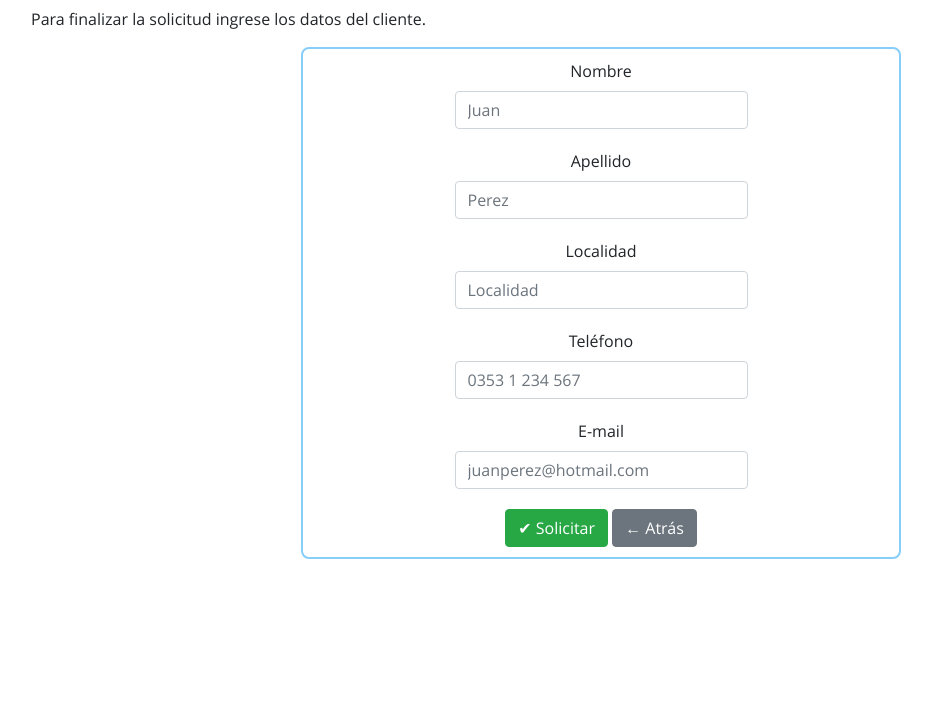
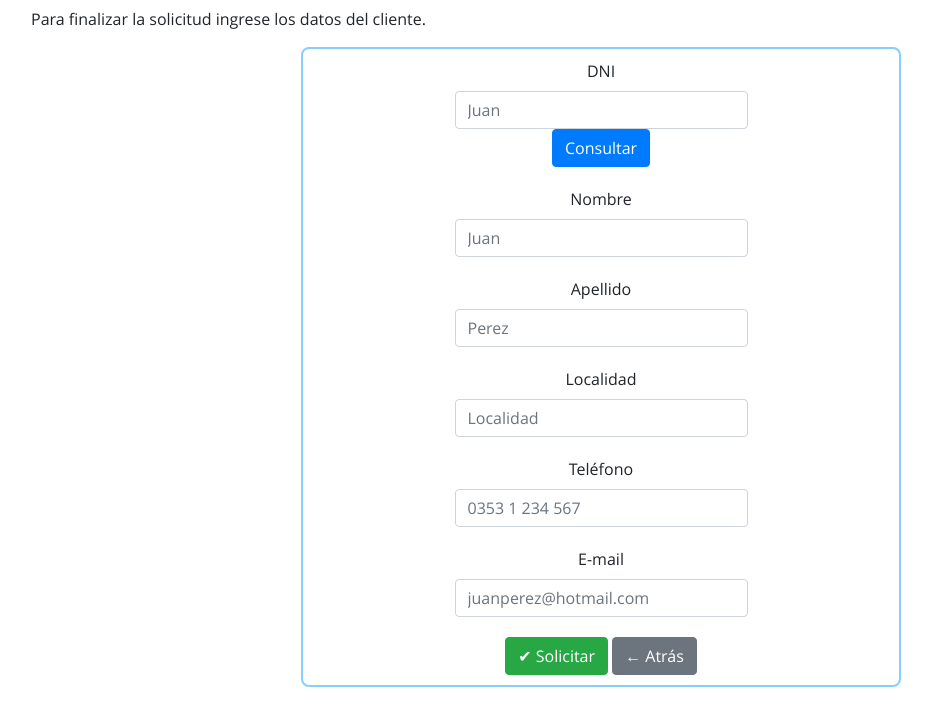
Before and after one commit to marcorichetta/Calculadora-Financiera, a Flask app: template templates/solicitud.html in a window 1280 px wide. Shown: the part 131-858 px from the top of the page, without its empty margins (39-971 px from the left). Before the commit the page ends 690 px from the top, so only its background shows below. Run offline with Flask 2, Linux system fonts and the light colour scheme; the template is opened without the code that fills it, so the values that code supplies are empty; some libraries are stand-ins or nearby versions.

Commit message:
Chequeo de Dni hecho. También se guarda el plazo fijo con el usuario que lo realiza. Tengo que hacer un check para que el usuario no se ingrese 2 veces.

```diff
--- a/app.py
+++ b/app.py
@@ -25,24 +25,36 @@ def prestamo():
 def solicitud():
 
     if request.method == "POST":
+        dni = request.form.get("dni")
         nombre = request.form.get("nombre")
         apellido = request.form.get("apellido")
         localidad = request.form.get("localidad")
         telefono = request.form.get("telefono")
         email = request.form.get("email")
 
-        # Data to be sent to database.
-        userData = [nombre,apellido,localidad, telefono, email]
-
         # Accedo al valor del plazo fijo con session
         # Ver más en http://flask.pocoo.org/docs/1.0/quickstart/#sessions
-        print(userData, session['valor'])
+        print(session['valor'])
 
-        db.execute("INSERT INTO usuarios (usuario, telefono, domicilio, sueldo) VALUES (:usuario, :telefono, :domicilio, :sueldo)",
-                    usuario=nombre,
+        capital = session['valor'][0]
+        plazo = session['valor'][1]
+        tasa = session['valor'][2]
+
+        db.execute("INSERT INTO clientes (dni, nombre, apellido, localidad, telefono, email) VALUES (:dni, :nombre, :apellido, :localidad, :telefono, :email)",
+                    dni=dni,
+                    nombre=nombre,
+                    apellido=apellido,
+                    localidad=localidad,
                     telefono=telefono,
-                    domicilio=localidad,
-                    sueldo=45000)
+                    email=email)
+
+        db.execute("INSERT INTO plazos (dnicliente, capital, plazo, tasa) VALUES (:dni, :capital, :plazo, :tasa)",
+                                        dni=dni,
+                                        capital=capital,
+                                        plazo=plazo,
+                                        tasa=tasa)
+
+        session.pop['valor', None]
 
         flash('El plazo fijo fue depositado con éxito')
 
@@ -95,10 +107,11 @@ def consultaUser():
     dni = request.args.get("dni")
     print(dni)
 
-    usuario = db.execute("SELECT * FROM usuarios WHERE dni = :dni",
+    usuario = db.execute("SELECT * FROM clientes WHERE dni = :dni",
                         dni = dni)
 
-    if len(usuario) != 0:
-        return 'SI'
+    if len(usuario) == 0:
+        return 'no'
     else:
-        return 'NO'
+        return jsonify(usuario)
+        #return jsonify(usuario)
--- a/templates/solicitud.html
+++ b/templates/solicitud.html
@@ -4,6 +4,13 @@
     <h3>Usted va a depositar $ {{valor[0]}} por {{valor[1]}} días a una tasa nominal anual del {{valor[2]}}%</h3>
     <p>Para finalizar la solicitud ingrese los datos del cliente.</p>
     <form action="/solicitud" method="POST" class="centrado">
+        <div class="form-row justify-content-center">
+            <div class="col-6 centrado-form">
+                <label for="dni">DNI</label>
+                <input type="text" class="form-control" id="dni" name="dni" placeholder="Juan" required>
+                <button type="button" class="btn btn-primary" onclick="consultaUsuario()">Consultar</button>
+            </div>
+        </div>
         <div class="form-row justify-content-center">
             <div class="col-6 centrado-form">
                 <label for="nombre">Nombre</label>
@@ -42,4 +49,30 @@
         </div>
     </form>
 </div>
+<script type="text/javascript">
+    function consultaUsuario() {
+        let dni = document.getElementById("dni").value
+
+        $.ajax({
+        url: "/consultaUser",
+        method: "GET",
+        async: false,
+        data: {
+            dni: dni
+        }
+        })
+        .done(function(usuario) {
+            if (usuario == 'no') {
+                alert('El usuario no está registrado. Por favor ingrese los datos.');
+            } else {
+                document.getElementById('nombre').value = usuario[0]['nombre']
+                document.getElementById('apellido').value = usuario[0]['apellido']
+                document.getElementById('localidad').value = usuario[0]['localidad']
+                document.getElementById('telefono').value = usuario[0]['telefono']
+                document.getElementById('email').value = usuario[0]['email']
+            }
+
+        });
+    }
+</script>
 {% endblock %}
```
Also changed, not shown: templates/test.html (+9 -2 lines).
